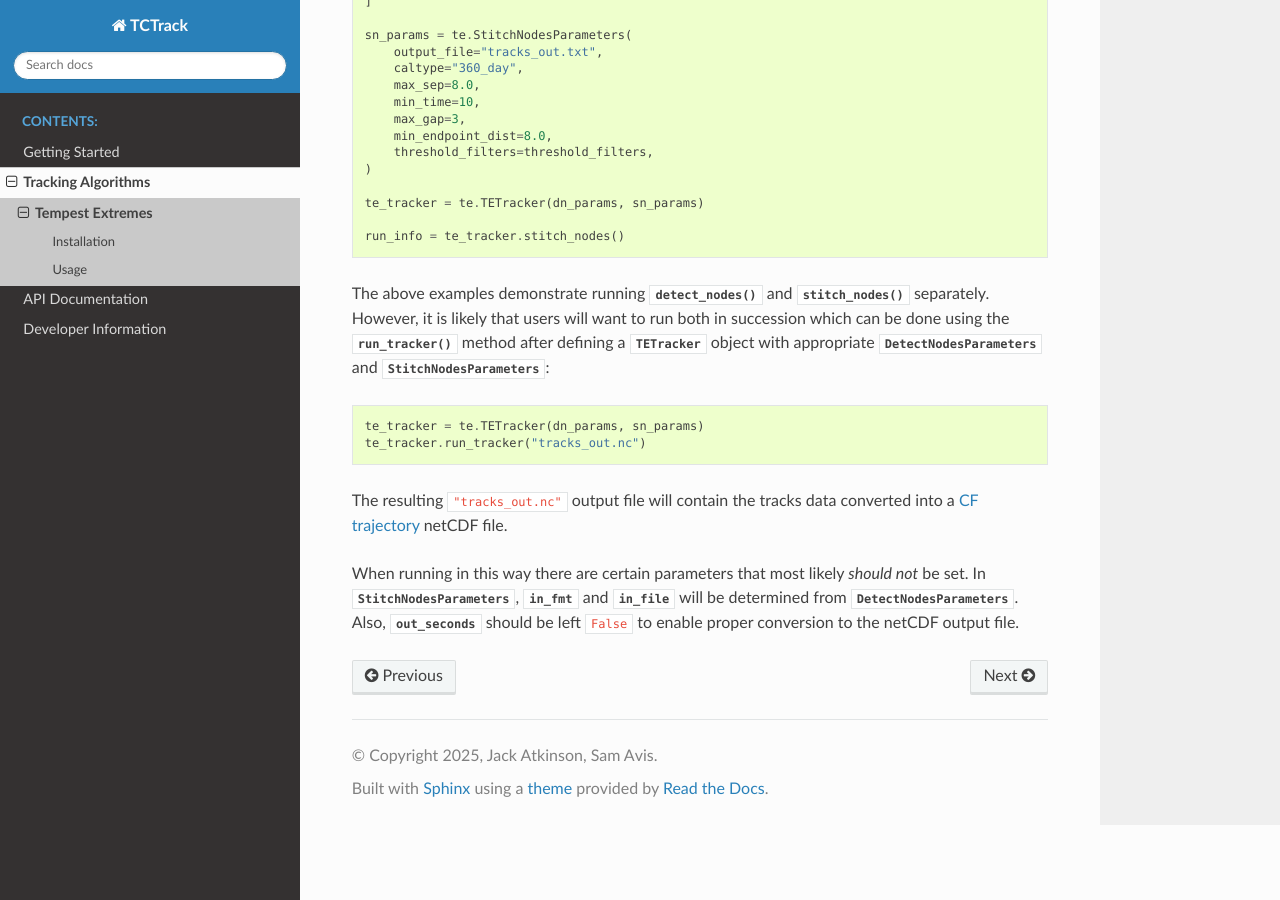
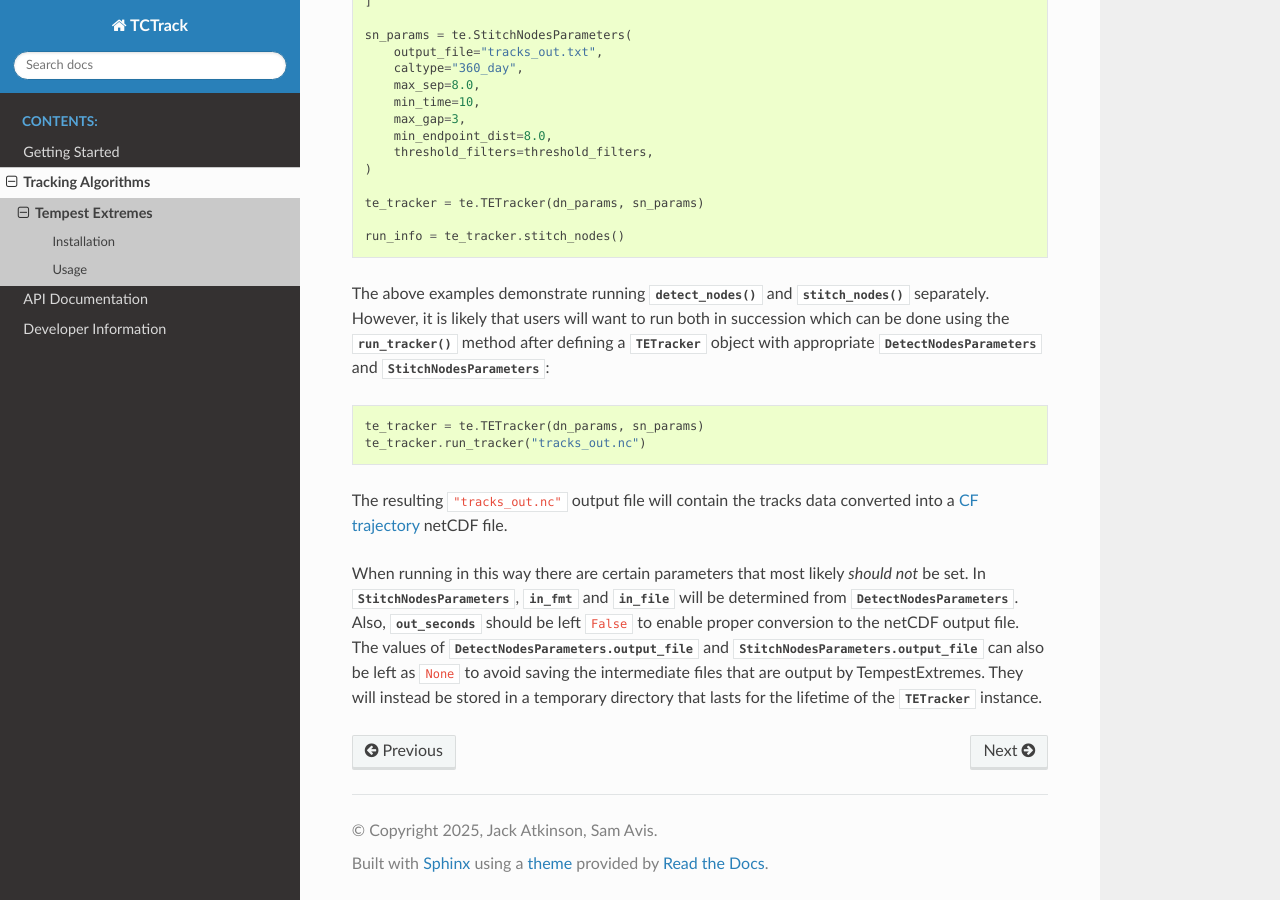
Before and after one commit to Cambridge-ICCS/TCTrack, a Sphinx documentation site: the page built from docs/tracking-algorithms/tempest_extremes.rst, in a window 1280 px wide and 900 px high, scrolled down 2399 px. Built offline with Sphinx 7.4.7 and the Read the Docs theme 3.1.0, drawn with Linux system fonts in a browser that asks for light colours.

Commit message:
Fix QA checks and add temporary file info to docs

```diff
--- a/docs/tracking-algorithms/tempest_extremes.rst
+++ b/docs/tracking-algorithms/tempest_extremes.rst
@@ -163,4 +163,8 @@ set. In :class:`StitchNodesParameters`, :attr:`~StitchNodesParameters.in_fmt`
 and :attr:`~StitchNodesParameters.in_file` will be determined from
 :class:`DetectNodesParameters`. Also,
 :attr:`~StitchNodesParameters.out_seconds` should be left ``False`` to enable
-proper conversion to the netCDF output file.
+proper conversion to the netCDF output file. The values of
+:attr:`DetectNodesParameters.output_file` and :attr:`StitchNodesParameters.output_file`
+can also be left as ``None`` to avoid saving the intermediate files that are output by
+TempestExtremes. They will instead be stored in a temporary directory that lasts for the
+lifetime of the :class:`TETracker` instance.
```
Also changed, not shown: 2 other files.
